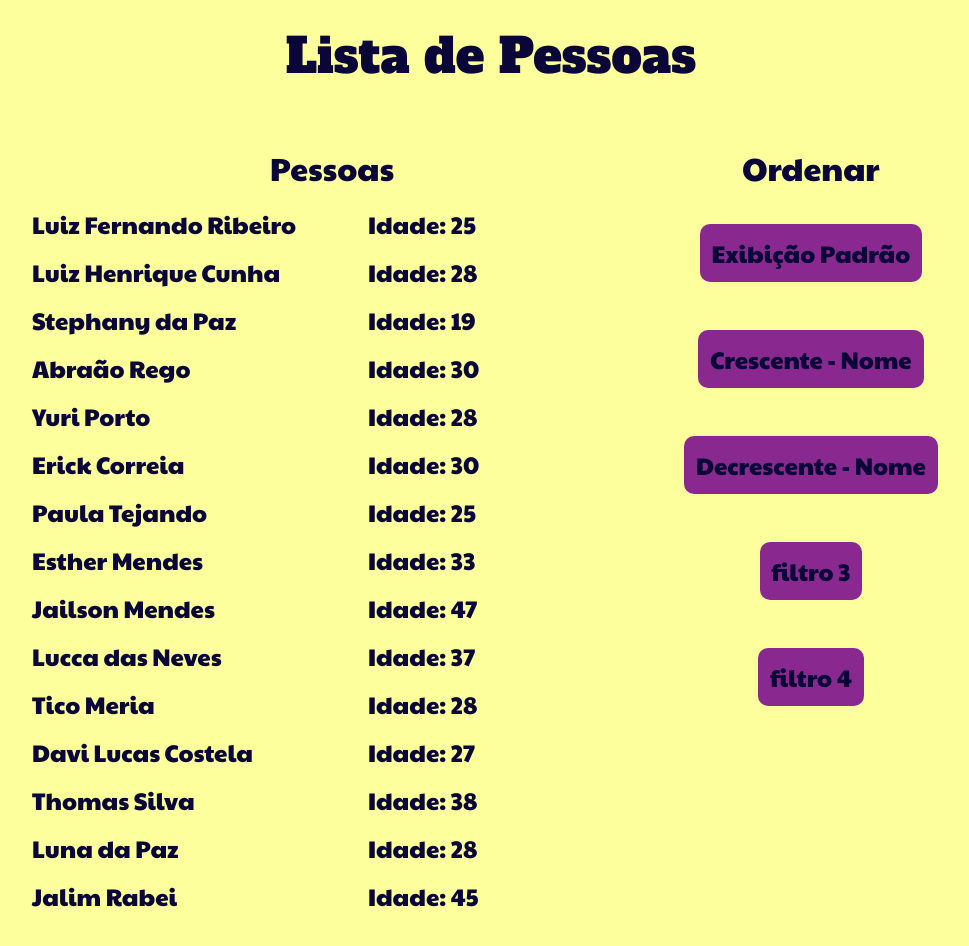
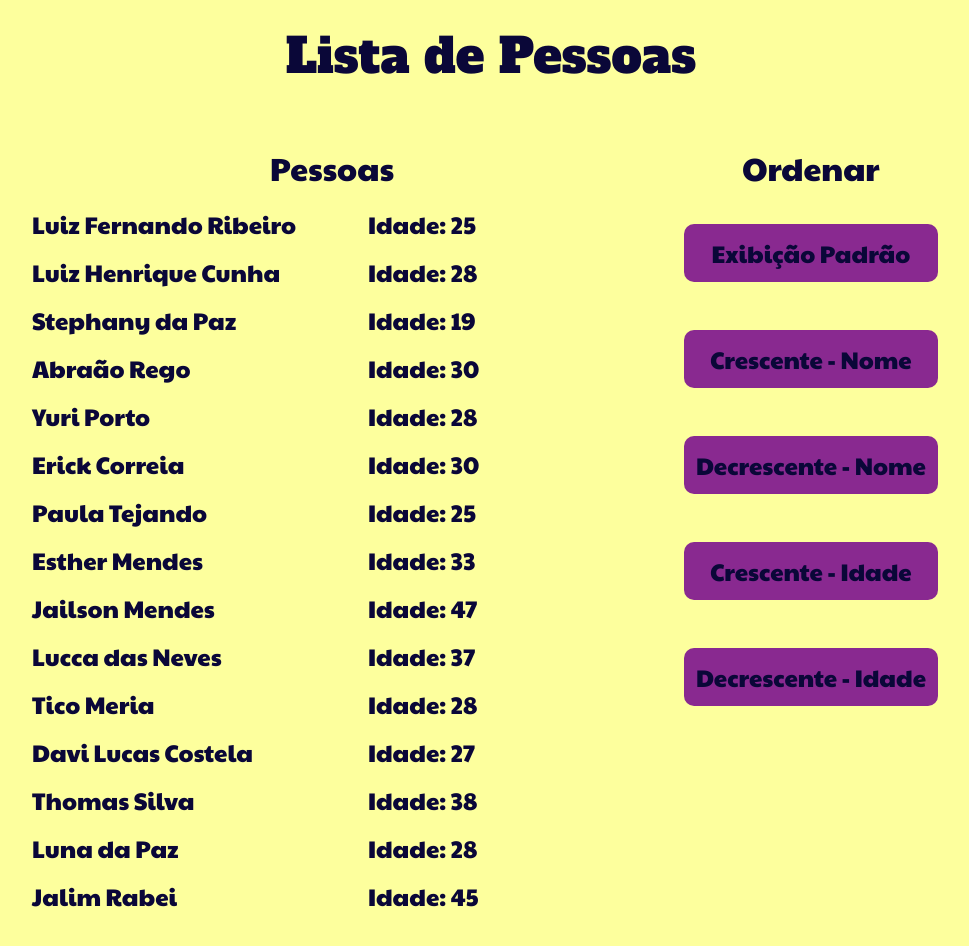
Before and after one commit to Pololokka/desafio-lista-pessoas, a React (Vite) app: page / in a window 1280 px wide. Shown: the top 946 px of the page, without its empty margins (149-1118 px from the left). Built offline with nearby package versions, Linux system fonts and the light colour scheme.

Commit message:
:sparkles: feat: feitos filtros de idade

```diff
--- a/src/App.css
+++ b/src/App.css
@@ -220,8 +220,8 @@ html {
 }
 
 .button__container {
-  display: flex;
-  flex-direction: column;
+  display: grid;
+  grid-template-columns: 1fr;
   justify-content: center;
   align-items: center;
 }
--- a/src/App.jsx
+++ b/src/App.jsx
@@ -19,6 +19,20 @@ function App() {
 
   const handleReverseAlpha = () => {
     const sortedArray = [...pplSort].sort((a, b) => (a.name < b.name ? 1 : -1));
+    setPplSort(sortedArray);
+  };
+
+  const handleNumeric = () => {
+    const sortedArray = [...pplSort].sort((a, b) =>
+      a.idade > b.idade ? 1 : -1
+    );
+    setPplSort(sortedArray);
+  };
+
+  const handleReverseNumeric = () => {
+    const sortedArray = [...pplSort].sort((a, b) =>
+      a.idade < b.idade ? 1 : -1
+    );
     setPplSort(sortedArray);
   };
 
@@ -56,8 +70,16 @@ function App() {
             name="filtro2"
             handleOnClick={handleReverseAlpha}
           />
-          <Button value="filtro 3" name="filtro3" handleOnClick={handleAlpha} />
-          <Button value="filtro 4" name="filtro4" handleOnClick={handleAlpha} />
+          <Button
+            value="Crescente - Idade"
+            name="filtro3"
+            handleOnClick={handleNumeric}
+          />
+          <Button
+            value="Decrescente - Idade"
+            name="filtro4"
+            handleOnClick={handleReverseNumeric}
+          />
         </section>
       </main>
     </>
```
